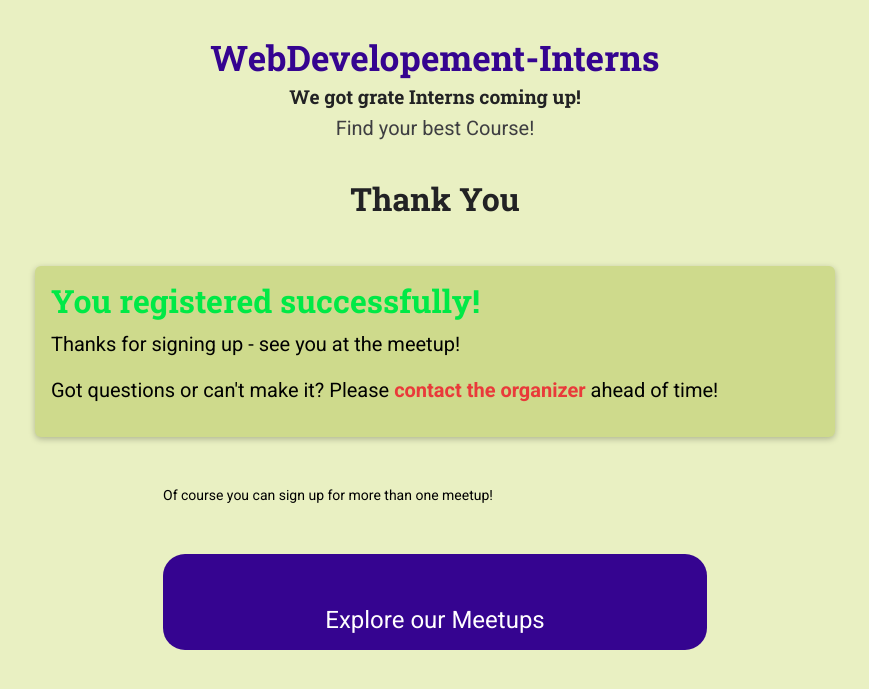
After one commit to binileldhoroy/Internship-Django-Project, a Django app: a page that uses MeetUps/templates/meetups/index.html in a window 1280 px wide. The commit adds this page. Shown: the top 689 px of the page, without its empty margins (205-1074 px from the left). Run offline with Django 3.2, Linux system fonts and the light colour scheme; data comes from the database, SQL or seed files in the repository; some libraries are stand-ins or nearby versions.

Commit message:
Final Code

```diff
--- a/MeetUps/forms.py
+++ b/MeetUps/forms.py
@@ -4,7 +4,5 @@ from django.db.models import fields
 from django import forms
 from .models import Participant
 
-class  RegistrationForm(forms.ModelForm):
-    class Meta:
-        model = Participant
-        fields = ['email']
+class  RegistrationForm(forms.Form):
+    email = forms.EmailField(label='Your Email')
--- a/MeetUps/models.py
+++ b/MeetUps/models.py
@@ -26,7 +26,7 @@ class Interns(models.Model):
     date = models.DateField()
     host = models.CharField(max_length=20)
     location = models.ForeignKey(Location, on_delete=models.CASCADE)
-    participant = models.ManyToManyField(Participant, blank=True)
+    participants = models.ManyToManyField(Participant, blank=True)
 
     def __str__(self):
         return self.title
--- /dev/null
+++ b/MeetUps/static/meetups/css/confirm_registration.css
@@ -0,0 +1,37 @@
+main {
+    text-align: center;
+  }
+
+  #confirmation {
+    max-width: 50rem;
+    margin: 3rem auto;
+    box-shadow: 0 2px 6px rgba(0, 0, 0, 0.25);
+    padding: 1rem;
+    background-color: #ceda8c;
+    border-radius: 6px;
+    color: rgb(0, 233, 70)
+  }
+
+  #confirmation h2 {
+    color: inherit;
+    font-size: 2rem;
+  }
+
+  #confirmation p {
+    font-size: 1.25rem;
+  }
+
+  #confirmation p a {
+    color: #e93a3a;
+    text-decoration: none;
+    font-weight: bold;
+  }
+
+  #continue p {
+    margin: 3rem ;
+  }
+
+  #continue .btn {
+    font-size: 1.5rem;
+    padding: 3rem 0rem;
+  }
--- /dev/null
+++ b/MeetUps/templates/meetups/confirm_registration.html
@@ -0,0 +1,18 @@
+{% extends 'meetups/index.html' %}
+{% load static %}
+{% block staticlink %}
+<link rel="stylesheet" href="{% static 'meetups/css/confirm_registration.css' %}">
+{% endblock %}
+{% block subhead %}Thank You{% endblock %}
+{% block content %}
+<section id="confirmation">
+  <h2>You registered successfully!</h2>
+  <p>Thanks for signing up - see you at the meetup!</p>
+  <p>Got questions or can't make it? Please <a href="mailto:{{ organizer_email }}">contact the organizer</a> ahead of time!</p>
+</section>
+
+<section id="continue">
+  <p>Of course you can sign up for more than one meetup!</p>
+  <p><a href="/meetups" class="btn">Explore our Meetups</a></p>
+</section>
+{% endblock %}
--- a/MeetUps/templates/meetups/index.html
+++ b/MeetUps/templates/meetups/index.html
@@ -11,7 +11,9 @@
     <link rel="stylesheet" href="{% static 'meetups/css/base.css' %}">
     <link rel="stylesheet" href="{% static 'meetups/css/all-meetups.css' %}">
     <link rel="stylesheet" href="{% static 'meetups/css/meetup-card.css' %}">
-    <link rel="stylesheet" href="{% static 'meetups/css/join-button.css' %}">
+    {% block staticlink %}
+
+    {% endblock %}
 </head>
 <body>
 
@@ -28,7 +30,9 @@
 
     </div>
 
+<footer>
 
+</footer>
 
 
 <script src="https://code.jquery.com/jquery-3.2.1.slim.min.js" integrity="sha384-KJ3o2DKtIkvYIK3UENzmM7KCkRr/rE9/Qpg6aAZGJwFDMVNA/GpGFF93hXpG5KkN" crossorigin="anonymous"></script>
--- a/MeetUps/urls.py
+++ b/MeetUps/urls.py
@@ -2,5 +2,6 @@ from django.urls import path
 from . import views
 urlpatterns = [
     path('meetups/',views.index,name='meetups'),
+    path('meetups/details/<slug:intern_slug>/confirm-registration',views.ConfirmReg,name='confirm-registration'),
     path('meetups/details/<slug:intern_slug>',views.details,name='intern-detail'),
 ]
--- a/MeetUps/views.py
+++ b/MeetUps/views.py
@@ -1,4 +1,4 @@
-from django.shortcuts import render
+from django.shortcuts import redirect, render
 from .models import Interns, Participant
 from .forms import RegistrationForm
 
@@ -11,15 +11,22 @@ def index(request):
 
 def details(request,intern_slug):
     intern_detail = Interns.objects.get(slug=intern_slug)
-    if request.metho == 'GET':
-        registration_form = RegistrationForm()
+    registration_form = RegistrationForm()
 
-    else:
+    if request.method == 'POST':
         registration_form = RegistrationForm(request.POST)
         if registration_form.is_valid():
-            Participant = registration_form.save()
+            user_email = registration_form.cleaned_data['email']
+            participant, _ = Participant.objects.get_or_create(email=user_email)
+            intern_detail.participants.add(participant)
+            return redirect('confirm-registration',intern_slug=intern_slug)
+
 
     return render(request,'meetups/meetup_details.html',{
             'details':intern_detail,
             'form':registration_form
             })
+
+def ConfirmReg(request,intern_slug):
+    organizer_email = Interns.objects.get(slug=intern_slug)
+    return render(request,'meetups/confirm_registration.html',{'organizer_email':organizer_email})
```
Also changed, not shown: MeetUps/templates/meetups/meetup_details.html (+5 -2 lines), MeetUps/migrations/0007_rename_participant_interns_participants.py (added), db.sqlite3, uploads/images/mickey.jpg (added), uploads/images/tomandjerry_5ZMGYYH.jpeg (added).
